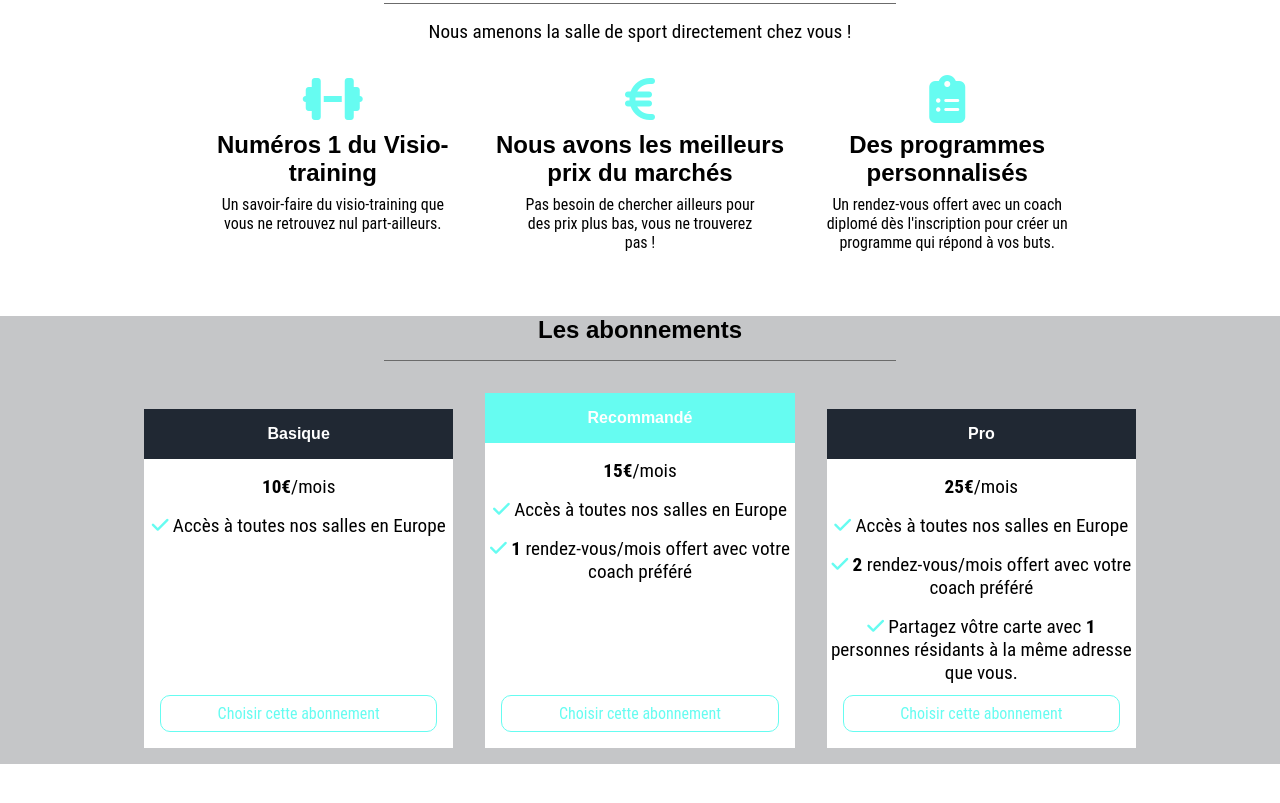
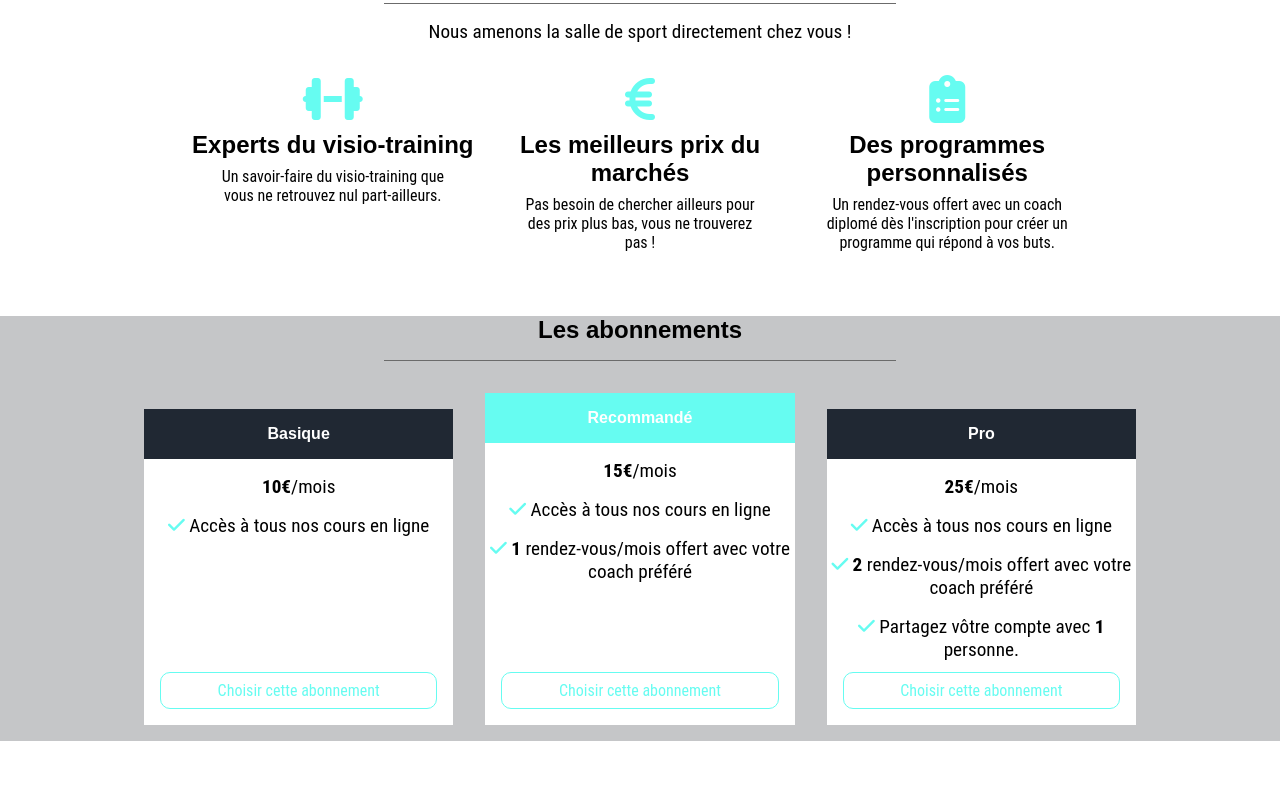
Before and after one commit to GeoffroyBlomme/GymAtHome, a plain HTML site: page index.html in a window 1280 px wide. Shown: the part 673-1476 px from the top of the page. Drawn offline with Linux system fonts and the light colour scheme; a web font is replaced by a local one.

Commit message:
added a cta to the nav and some changes for the text

```diff
--- a/index.html
+++ b/index.html
@@ -31,15 +31,15 @@
         </div>
         <ul class="main-header__nav__list">
             <li><a href="">Home</a></li>
-            <li> <a href="">Salles</a></li>
             <li><a href="">Coachs</a></li>
+            <li class="main-header__nav__list__cta"><a id="sign-up__anchor" href="#sign-up">S'abonner</a></li>
         </ul>
     </nav>
     <div class="img-container"><p>Dépassez-vous, à la maison ! </p></div>
     </header>
 
     <main>
-        <section class="why-join">
+        <section class="why-join" >
             <div class="container">
                 <h2 class="section-title wow animate__animated animate__fadeIn" data-wow-delay="0.5s">
                     Pourquoi nous rejoindre ?
@@ -52,7 +52,7 @@
                 <div class="why-join__elt wow animate__animated animate__fadeIn" data-wow-delay="0.5s">
                     <i class="fas fa-dumbbell fa-3x"></i>
                     <h3 class="why-join__elt__title">
-                        Numéros 1 du Visio-training
+                        Experts du visio-training
                     </h3>
                     <div class="why-join__elt__desc">
                         Un savoir-faire du visio-training que vous ne retrouvez nul part-ailleurs.
@@ -62,7 +62,7 @@
                 <div class="why-join__elt wow animate__animated animate__fadeIn" data-wow-delay="0.5s">
                     <i class="fas fa-euro-sign fa-3x"></i>
                     <h3 class="why-join__elt__title">
-                        Nous avons les meilleurs prix du marchés
+                        Les meilleurs prix du marchés
                     </h3>
                     <div class="why-join__elt__desc">
                         Pas besoin de chercher ailleurs pour des prix plus bas, vous ne trouverez pas !
@@ -81,7 +81,7 @@
         </div>
         </section>
 
-        <section class="pricing">
+        <section class="pricing" id="sign-up">
             <div class="container">
             <h2 class="section-title wow animate__animated animate__fadeIn" data-wow-delay="0.5s">
                 Les abonnements
@@ -99,7 +99,7 @@
 
                     <p>
                         <i class="fas fa-check"></i>
-                        Accès à toutes nos salles en Europe
+                        Accès à tous nos cours en ligne
                     </p>
                     <div class="pricing__elt__signUp">
                         <a href="">Choisir cette abonnement</a>
@@ -115,7 +115,7 @@
                     </p>
                     <p>
                         <i class="fas fa-check"></i>
-                        Accès à toutes nos salles en Europe
+                        Accès à tous nos cours en ligne
                     </p>
                     <p>
                         <i class="fas fa-check"></i>
@@ -135,7 +135,7 @@
                     </p>
                     <p>
                         <i class="fas fa-check"></i>
-                        Accès à toutes nos salles en Europe
+                        Accès à tous nos cours en ligne
                     </p>
                     <p>
                         <i class="fas fa-check"></i>
@@ -143,7 +143,7 @@
                     </p>
                     <p>
                         <i class="fas fa-check"></i>
-                        Partagez vôtre carte avec <strong>1</strong> personnes résidants à la même adresse que vous.
+                        Partagez vôtre compte avec <strong>1</strong> personne.
                     </p>
                     <div class="pricing__elt__signUp">
                     <a href="">Choisir cette abonnement</a>
@@ -152,6 +152,10 @@
             </div>
         </div>
         </section>
+
+        <footer class="main-footer">
+
+        </footer>
     </main>
 
     <div class="modal">
@@ -160,10 +164,8 @@
                 <a href="">Home<i class="fas fa-arrow-right"></i></a>
 
             </li>
-            <li class="modal__list__elt">
-                <a href="">Salles<i class="fas fa-arrow-right"></i></a>
 
-            </li>
+
             <li class="modal__list__elt">
                 <a href="">Coachs<i class="fas fa-arrow-right"></i></a>
 
```
